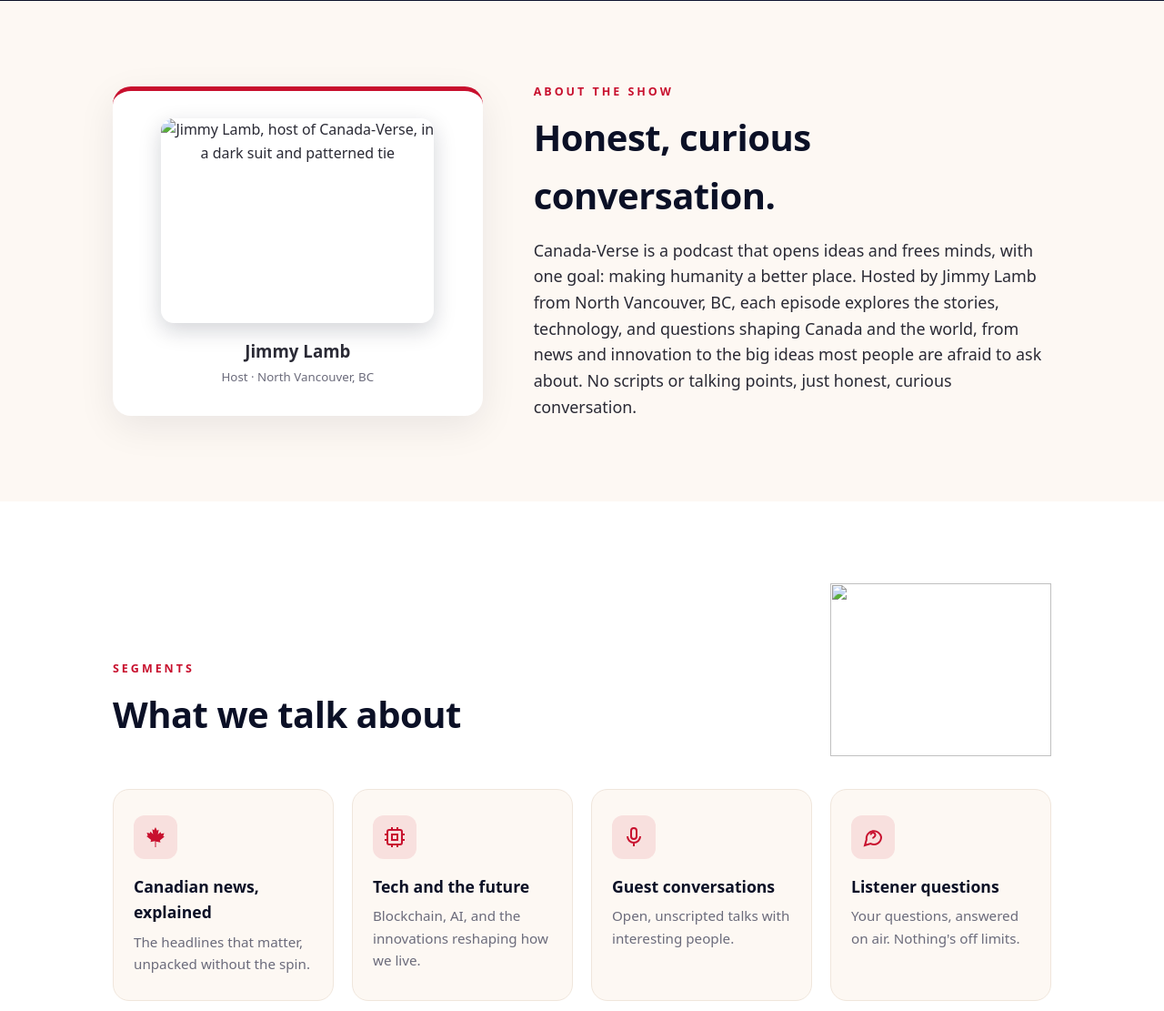
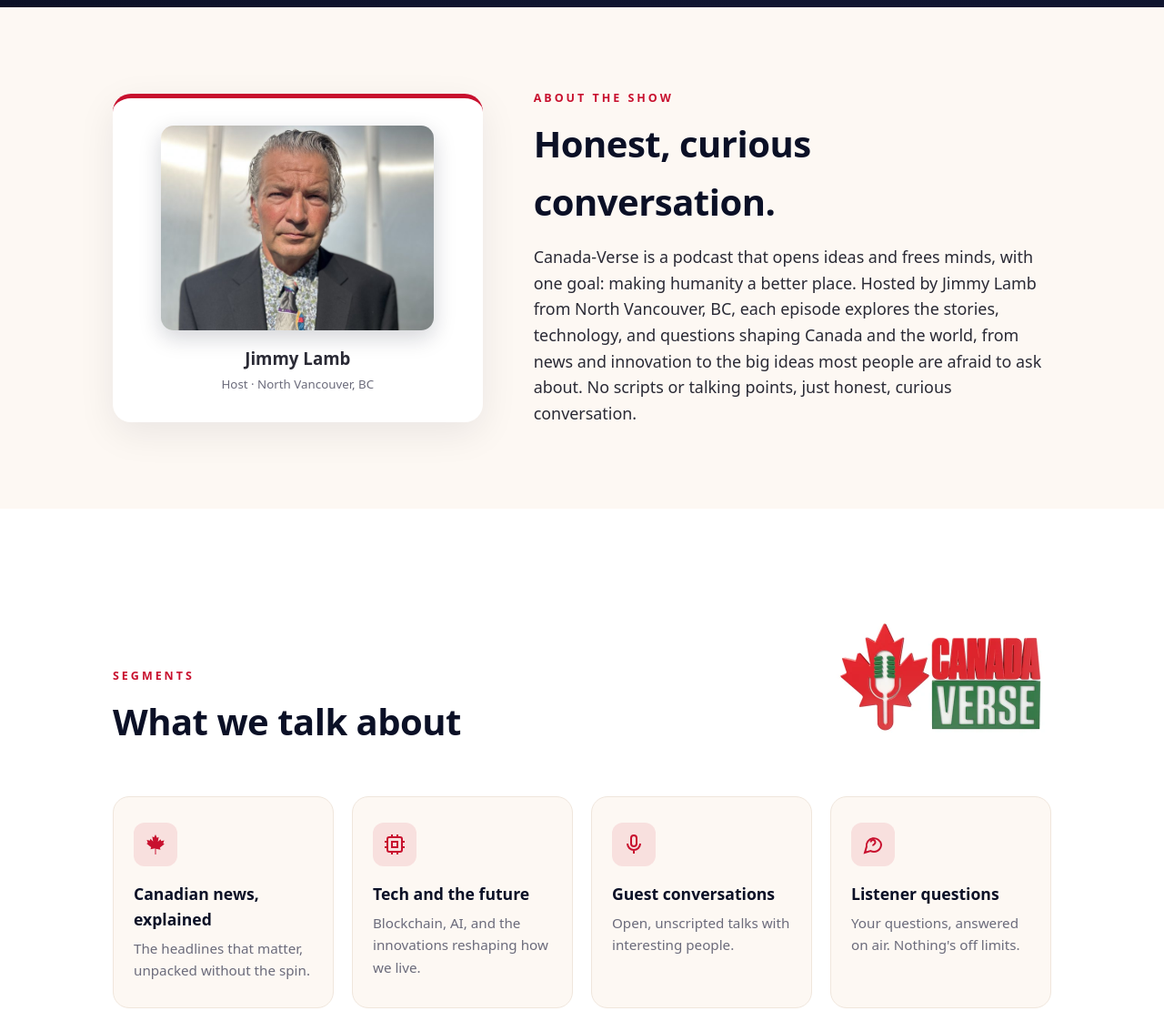
Before and after one commit to Jimmythelamb/Canadaverse, a plain HTML site: page canadaverse-site/index.html in a window 1280 px wide. Shown: the part 860-1971 px from the top of the page at 91% size. Drawn offline with Linux system fonts and the light colour scheme; some packages are replaced by stand-ins of ours; a script that the page names is missing; files whose address does not match are found by name.

Commit message:
Add files via upload

```diff
--- a/canadaverse-site/index.html
+++ b/canadaverse-site/index.html
@@ -102,7 +102,7 @@ footer a{color:#fff;text-decoration:none}
 <header class="hero">
   <div class="stars"></div><div class="stars2"></div><div class="glow"></div>
   <div class="wrap">
-    <div class="logo-card" id="logoSpin"><img id="logoSpinImg" src="assets/logo-spin/f00.webp" alt="Canada-Verse logo: red maple leaf with microphone" width="720" height="480" decoding="async" fetchpriority="high"></div>
+    <div class="logo-card" id="logoSpin"><img id="logoSpinImg" src="f00.webp" alt="Canada-Verse logo: red maple leaf with microphone" width="720" height="480" decoding="async" fetchpriority="high"></div>
     <div class="eyebrow">A podcast from North Vancouver, BC</div>
     <h1>Canada<span>-</span>Verse</h1>
     <p class="tagline">Open ideas. Free minds. A better humanity.</p>
@@ -111,15 +111,15 @@ footer a{color:#fff;text-decoration:none}
 </header>
 
 <section id="about"><div class="wrap about">
-  <div class="host"><img class="av" src="assets/jimmy.jpg" alt="Jimmy Lamb, host of Canada-Verse, in a dark suit and patterned tie" width="720" height="540" loading="lazy" decoding="async"><h3>Jimmy Lamb</h3><small>Host · North Vancouver, BC</small></div>
+  <div class="host"><img class="av" src="jimmy.jpg" alt="Jimmy Lamb, host of Canada-Verse, in a dark suit and patterned tie" width="720" height="540" loading="lazy" decoding="async"><h3>Jimmy Lamb</h3><small>Host · North Vancouver, BC</small></div>
   <div><div class="kicker">About the show</div><h2>Honest, curious conversation.</h2>
   <p>Canada-Verse is a podcast that opens ideas and frees minds, with one goal: making humanity a better place. Hosted by Jimmy Lamb from North Vancouver, BC, each episode explores the stories, technology, and questions shaping Canada and the world, from news and innovation to the big ideas most people are afraid to ask about. No scripts or talking points, just honest, curious conversation.</p></div>
 </div></section>
 
 <section id="segments" class="seg-bg"><div class="wrap">
   <div class="seg-head"><div class="seg-title"><div class="kicker">Segments</div><h2>What we talk about</h2></div>
-  <div class="mv-wrap" id="mvWrap"><img class="mv-poster" src="assets/logo-poster.webp" alt="" width="486" height="300" loading="lazy" decoding="async">
-    <model-viewer id="logoModel" src="assets/canadaverse-logo.draco.glb" alt="Interactive 3D model of the Canada-Verse logo: a red maple leaf with a microphone beside the words CANADA and VERSE. Drag to spin it." poster="assets/logo-poster.webp" loading="lazy" reveal="auto" orientation="0deg 90deg 0deg" auto-rotate rotation-per-second="40deg" auto-rotate-delay="0" camera-controls disable-zoom disable-pan interaction-prompt="none" camera-orbit="180deg 84deg 80%" min-field-of-view="20deg" environment-image="neutral" shadow-intensity="0" exposure="1.05"></model-viewer></div></div>
+  <div class="mv-wrap" id="mvWrap"><img class="mv-poster" src="logo-poster.webp" alt="" width="486" height="300" loading="lazy" decoding="async">
+    <model-viewer id="logoModel" src="canadaverse-logo.draco.glb" alt="Interactive 3D model of the Canada-Verse logo: a red maple leaf with a microphone beside the words CANADA and VERSE. Drag to spin it." poster="logo-poster.webp" loading="lazy" reveal="auto" orientation="0deg 90deg 0deg" auto-rotate rotation-per-second="40deg" auto-rotate-delay="0" camera-controls disable-zoom disable-pan interaction-prompt="none" camera-orbit="180deg 84deg 80%" min-field-of-view="20deg" environment-image="neutral" shadow-intensity="0" exposure="1.05"></model-viewer></div></div>
   <div class="grid4">
     <div class="card"><div class="ic"><svg width="24" height="24" style="color:#c8102e"><use href="#maple"/></svg></div><h3>Canadian news, explained</h3><p>The headlines that matter, unpacked without the spin.</p></div>
     <div class="card"><div class="ic"><svg width="24" height="24" viewBox="0 0 24 24" fill="none" stroke="#c8102e" stroke-width="2"><rect x="4" y="4" width="16" height="16" rx="2"/><rect x="9" y="9" width="6" height="6"/><path d="M9 1v3M15 1v3M9 20v3M15 20v3M1 9h3M1 15h3M20 9h3M20 15h3"/></svg></div><h3>Tech and the future</h3><p>Blockchain, AI, and the innovations reshaping how we live.</p></div>
@@ -169,7 +169,7 @@ footer a{color:#fff;text-decoration:none}
   var card=document.getElementById('logoSpin'), img=document.getElementById('logoSpinImg');
   if(!card||!img) return;
   if(window.matchMedia&&matchMedia('(prefers-reduced-motion: reduce)').matches) return; // keep static front-facing frame
-  var N=60, PX_PER_TURN=1000, base='assets/logo-spin/f', frames=[], loaded=0, canvas, ctx, ready=false;
+  var N=60, PX_PER_TURN=1000, base='f', frames=[], loaded=0, canvas, ctx, ready=false;
   var cur=0, target=0, raf=0, visible=true, lastShown=-1;
   function name(i){return base+(i<10?'0':'')+i+'.webp';}
   function size(){
```
